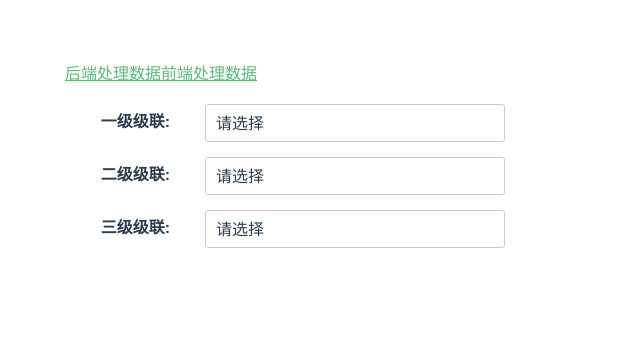
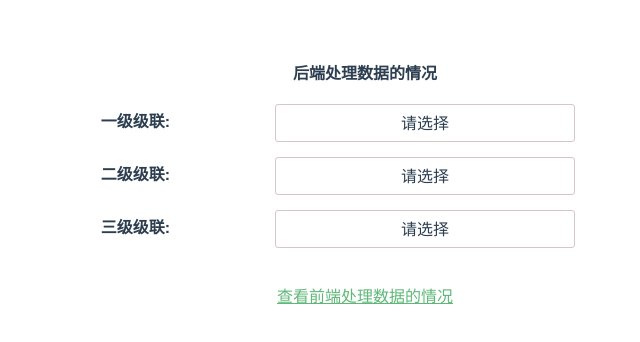
Before and after one commit to zhhshen/vue-zh, a Vue app: page / in a window 1280 px wide. Shown: the top 342 px of the page, without its empty margins (275-915 px from the left). Built offline with nearby package versions, Linux system fonts and the light colour scheme.

Commit message:
update readme

```diff
--- a/src/App.vue
+++ b/src/App.vue
@@ -26,4 +26,53 @@ export default {
 a {
   color: #5FB878;
 }
+.hello {
+  width: 600px;
+  margin: 50px auto;
+  text-align: center;
+}
+.ms-form {
+  background: #fff;
+  padding: 20px;
+}
+
+/*表单项*/
+.ms-form-item {
+  position: relative;
+  margin-bottom: 15px;
+  clear: both;
+  *zoom:1;
+}
+.ms-form-label {
+  display: block;
+  position: absolute;
+  padding: 8px 15px;
+  width: 100px;
+  font-weight: 600;
+  text-align: right;
+  line-height: 20px;
+}
+.ms-form-input-block {
+  display: inline-block;
+  position: relative;
+  margin-left: 80px;
+  min-height: 36px;
+}
+.form-input-text {
+  display: inline-block;
+  margin: 8px 10px 0 0;
+  width: 300px;
+  height: 38px;
+  line-height: 28px;
+  padding: 5px 10px;
+  border: 1px solid #d6c6c6;
+  border-radius: 3px;
+  vertical-align: middle;
+  outline: none;
+}
+.ms-form-input-after {
+  position: absolute;
+  top: 0px;
+  right: 10px;
+}
 </style>
--- a/src/router/index.js
+++ b/src/router/index.js
@@ -1,7 +1,7 @@
 import Vue from 'vue'
 import Router from 'vue-router'
-import Hello from '@/views/Hello'
-import Structure from '@/views/Structure'
+import Hello from '@/views/demo1'
+import Hello2 from '@/views/demo2'
 
 Vue.use(Router)
 
@@ -15,7 +15,7 @@ export default new Router({
     {
       path: '/structure',
       name: 'structure',
-      component: Structure
+      component: Hello2
     }
   ]
 })
--- a/src/views/Hello.vue
+++ b/src/views/demo1.vue
@@ -1,8 +1,7 @@
 <template>
   <div class="hello">
-    <div class="router-links">
-      <router-link :to="{ path: '/' }">后端处理数据</router-link>
-      <router-link :to="{ path: '/structure' }">前端处理数据</router-link>
+    <div class="title">
+      <h4>后端处理数据的情况</h4>
     </div>
     <div class="ms-form">
       <div class="ms-form-item">
@@ -23,6 +22,9 @@
           <form-organization :organization="organization3" v-model="seleted3"></form-organization>
         </div>
       </div>
+    </div>
+    <div class="router-links">
+      <router-link :to="{ path: '/structure' }">查看前端处理数据的情况</router-link>
     </div>
   </div>
 </template>
@@ -184,10 +186,7 @@ export default {
 
 <!-- Add "scoped" attribute to limit CSS to this component only -->
 <style>
-.hello {
-  width: 600px;
-  margin: 50px auto;
-}
+
 .ms-form {
   background: #fff;
   padding: 20px;
--- a/src/views/Structure.vue
+++ b/src/views/demo2.vue
@@ -1,6 +1,9 @@
 <template lang="html">
 <div class="structure-wrap hello">
-  <div class="structure-title">
+  <div class="title">
+    <h4>前端处理数据的情况</h4>
+  </div>
+  <div class="ms-form">
     <div class="ms-form-item">
       <label class="ms-form-label">组织架构:</label>
       <div class="ms-form-input-block">
@@ -13,6 +16,9 @@
         <form-organization :organization="currStructure" v-model="seleted2"></form-organization>
       </div>
     </div>
+  </div>
+  <div class="router-links">
+    <router-link :to="{ path: '/' }">查看后端处理数据情况</router-link>
   </div>
 </div>
 </template>
```
Also changed, not shown: 10 other files (tests, documents, lock files or other folders).
